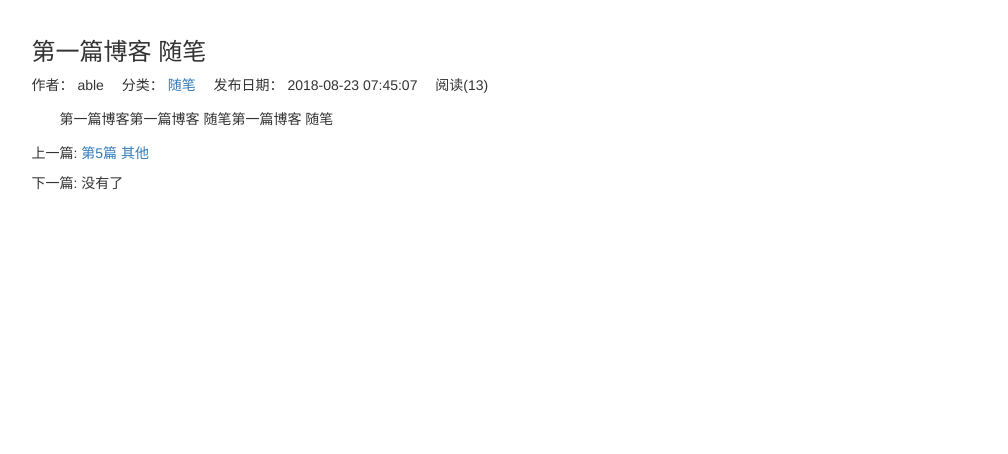
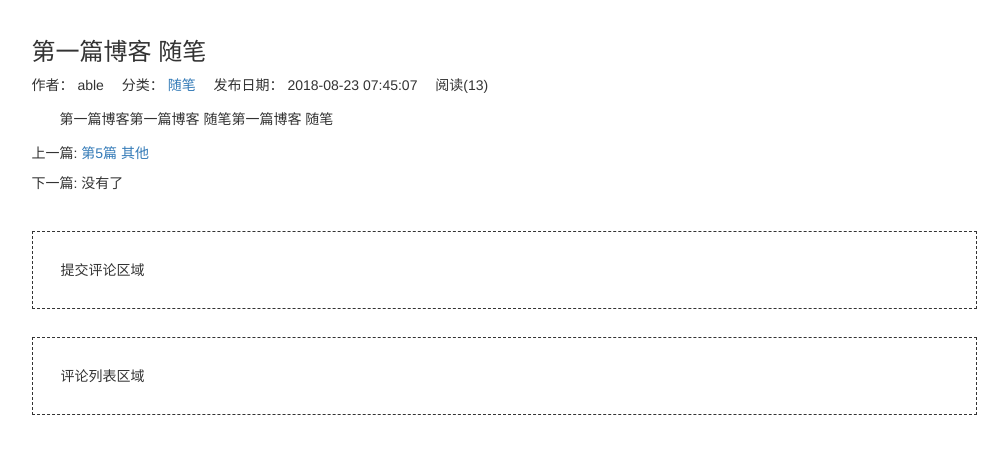
Before and after one commit to able8/Django-Course, a Django app: page /blog/1 in a window 1280 px wide. Shown: the part 51-505 px from the top of the page, without its empty margins (136-1144 px from the left). Run offline with Django 3.2, Linux system fonts and the light colour scheme; data comes from the database, SQL or seed files in the repository; some libraries are stand-ins or nearby versions.

Commit message:
p22 change html 添加提交评论区域

```diff
--- a/mysite/blog/templates/blog/blog_detail.html
+++ b/mysite/blog/templates/blog/blog_detail.html
@@ -37,5 +37,11 @@
             </div>
         </div>
     </div>
-</div>
+    <div class="row">
+        <div class="col-xs-10 col-xs-offset-1">
+            <div style="margin-top: 2em; border: 1px dashed; padding: 2em;">提交评论区域</div>
+            <div style="margin-top: 2em; border: 1px dashed; padding: 2em;">评论列表区域</div>
+        </div>
+    </div>
+</div
 {% endblock content %}
```
